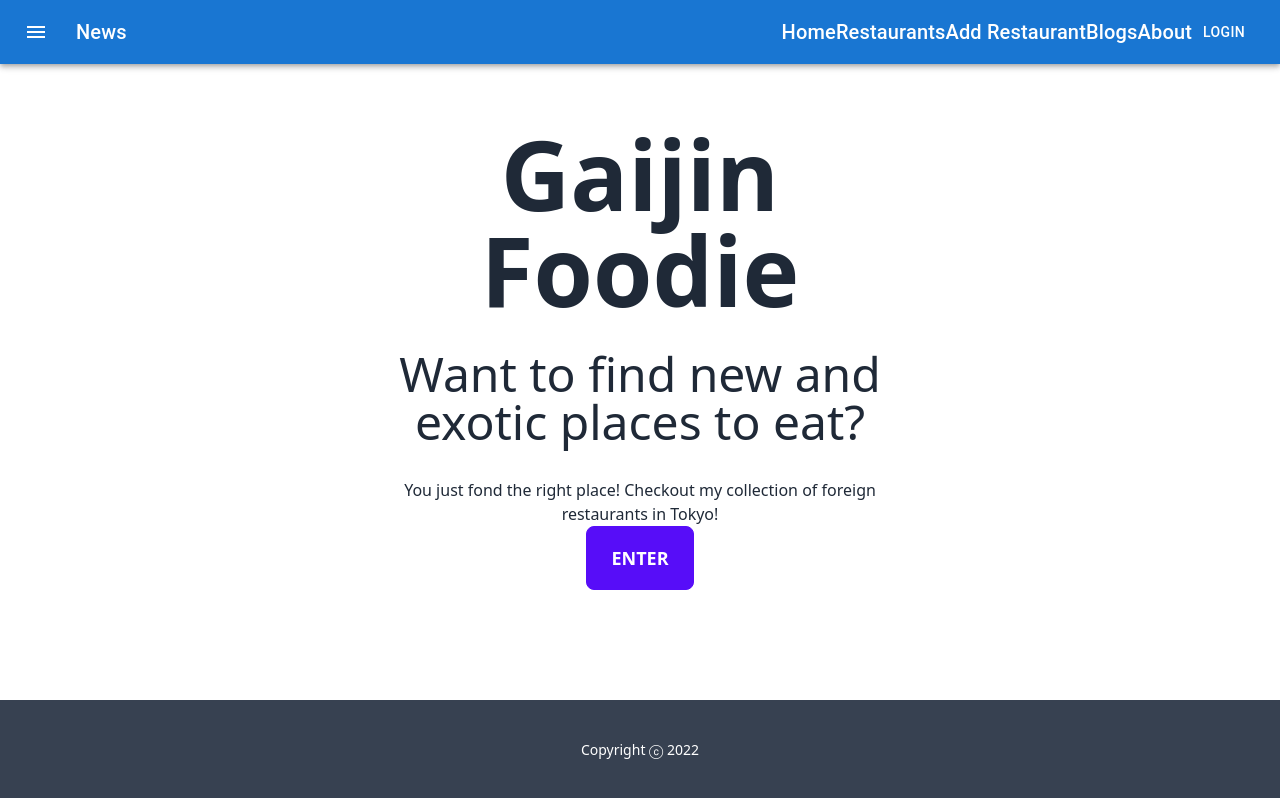
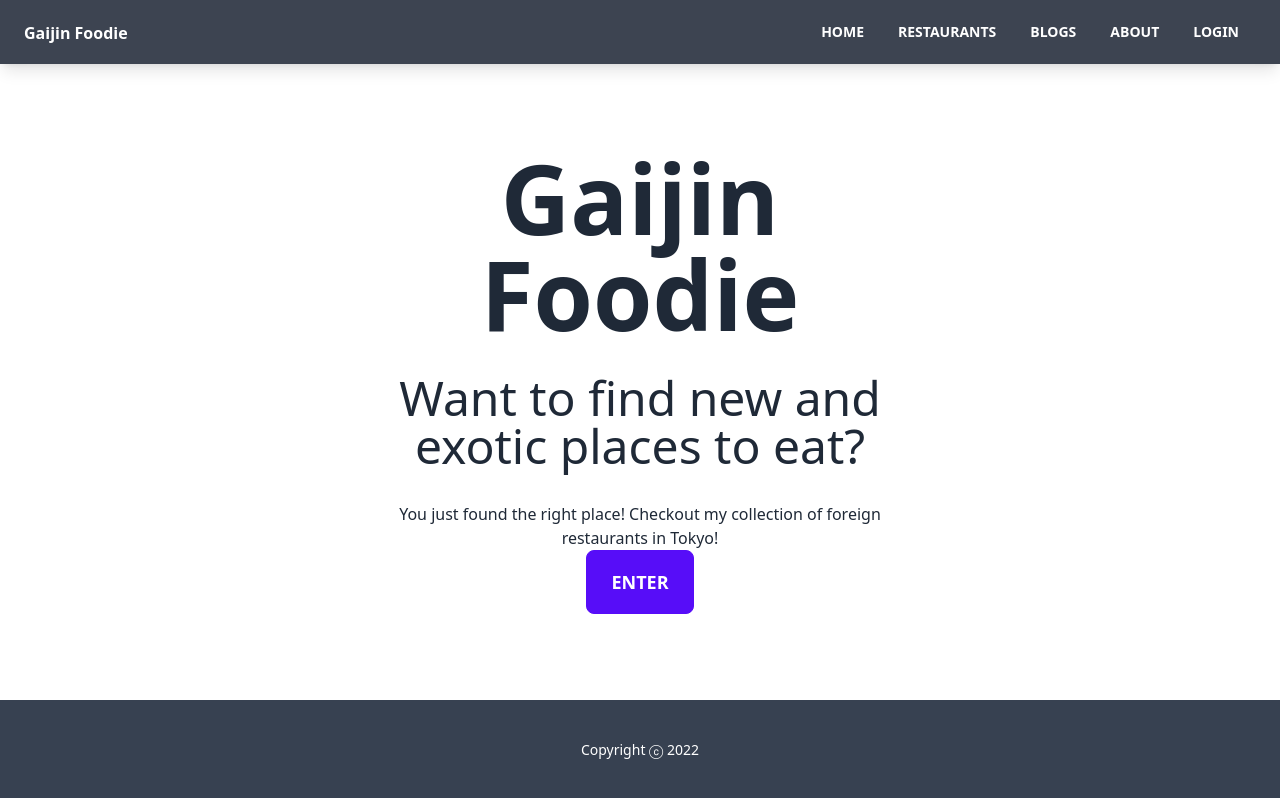
Before and after one commit to AllanSechrist/foreign_foods, a React (Create React App) app in the folder frontend/: page / in a window 1280 px wide. Built offline with nearby package versions, Linux system fonts and the light colour scheme.

Commit message:
start styling BlogCard, NavigationBar

```diff
--- a/frontend/src/components/BlogCard.jsx
+++ b/frontend/src/components/BlogCard.jsx
@@ -11,12 +11,17 @@ function BlogCard(props) {
   const [isEditMode, setEditMode] = useState(false);
   if (!isEditMode) {
     return (
-      <div>
-        <h1>{props.title}</h1>
-        <h3>{props.subtitle}</h3>
-        <p>{props.date}</p>
-        <p dangerouslySetInnerHTML={createMarkup(props.body)} />
+      <div className="text-left">
+        <h1 className="text-6xl">{props.title}</h1>
+        <h3 className="text-4xl py-5">{props.subtitle}</h3>
+        <p className="pb-5">{props.date}</p>
+        <p
+          className="text-2xl"
+          dangerouslySetInnerHTML={createMarkup(props.body)}
+        />
+        <div className="my-5 text-right">
           <button
+            className="btn btn-secondary"
             onClick={() => {
               actions.deleteBlog(props.id);
             }}
@@ -24,12 +29,14 @@ function BlogCard(props) {
             Delete Blog
           </button>
           <button
+            className="btn btn-primary mx-5"
             onClick={() => {
               setEditMode(true);
             }}
           >
             Edit Blog
           </button>
+        </div>
       </div>
     );
   } else {
--- a/frontend/src/components/NavigationBar.jsx
+++ b/frontend/src/components/NavigationBar.jsx
@@ -1,14 +1,6 @@
 import React, { useContext } from "react";
-import AppBar from "@mui/material/AppBar";
-import Box from "@mui/material/Box";
-import Toolbar from "@mui/material/Toolbar";
-import Typography from "@mui/material/Typography";
-import Button from "@mui/material/Button";
-import IconButton from "@mui/material/IconButton";
-import MenuIcon from "@mui/icons-material/Menu";
-
+import { Context } from "./helpers/Context";
 import { Link } from "react-router-dom";
-import { Context } from "./helpers/Context";
 import Restaurants from "./pages/Restaurants";
 import Blogs from "./pages/Blogs";
 import Home from "./pages/Home";
@@ -21,55 +13,29 @@ import Login from "./pages/Login";
 export default function NavigationBar() {
   const { store, actions } = useContext(Context);
   return (
-    <Box sx={{ flexGrow: 1 }}>
-      <AppBar position="static">
-        <Toolbar>
-          <IconButton
-            size="large"
-            edge="start"
-            color="inherit"
-            aria-label="menu"
-            sx={{ mr: 2 }}
-          >
-            <MenuIcon />
-          </IconButton>
-          <Typography variant="h6" component="div" sx={{ flexGrow: 1 }}>
-            News
-          </Typography>
-          <Link to="/">
-            <Typography variant="h6" component="div" sx={{ flexGrow: 1 }}>
+    <nav className="navbar mb-12 shadow-lg bg-neutral text-neutral-content">
+      <div className="container mx-auto">
+        <div className="flex-none px-2 mx-2">
+          <Link to="/" className="font-bold align-middle">
+            Gaijin Foodie
+          </Link>
+        </div>
+        <div className="flex-1 px-2 mx-2">
+          <div className="flex justify-end">
+            <Link className="btn btn-ghost btn-sm mx-1" to="/">
               Home
-            </Typography>
-          </Link>
-          <Link to="/restaurants">
-            <Typography variant="h6" component="div" sx={{ flexGrow: 1 }}>
-              Restaurants
-            </Typography>
-          </Link>
-          <Link to="/new-restaurant">
-            <Typography variant="h6" component="div" sx={{ flexGrow: 1 }}>
-              Add Restaurant
-            </Typography>
-          </Link>
-          <Link to="/blog">
-            <Typography variant="h6" component="div" sx={{ flexGrow: 1 }}>
-              Blogs
-            </Typography>
-          </Link>
-          <Link to="/about">
-            <Typography variant="h6" component="div" sx={{ flexGrow: 1 }}>
-              About
-            </Typography>
-          </Link>
-          {!store.token ? (
-            <Link to="/login">
-              <Button color="inherit">Login</Button>
             </Link>
-          ) : (
-            <Button onClick={() => actions.logout()}>Logout</Button>
-          )}
-        </Toolbar>
-      </AppBar>
-    </Box>
+            <Link className="btn btn-ghost btn-sm mx-1" to="/restaurants">Restaurants</Link>
+            <Link className="btn btn-ghost btn-sm mx-1" to="/blog">Blogs</Link>
+            <Link className="btn btn-ghost btn-sm mx-1" to="/about">About</Link>
+            {!store.token ? (
+              <Link className="btn btn-ghost btn-sm mx-1" to="/login">Login</Link>
+            ) : (
+              <button className="btn btn-ghost btn-sm mx-1" onClick={() => actions.logout()}>Logout</button>
+            )}
+          </div>
+        </div>
+      </div>
+    </nav>
   );
 }
--- a/frontend/src/components/pages/Home.jsx
+++ b/frontend/src/components/pages/Home.jsx
@@ -11,7 +11,7 @@ function Home() {
             Want to find new and exotic places to eat?
           </p>
           <p>
-            You just fond the right place! Checkout my collection of foreign
+            You just found the right place! Checkout my collection of foreign
             restaurants in Tokyo!
           </p>
 					<Link to='/restaurants' className='btn btn-primary btn-lg'>
```
Also changed, not shown: 1 other file (tests, documents, lock files or other folders). Lines whose indentation alone changed are shown as unchanged.
